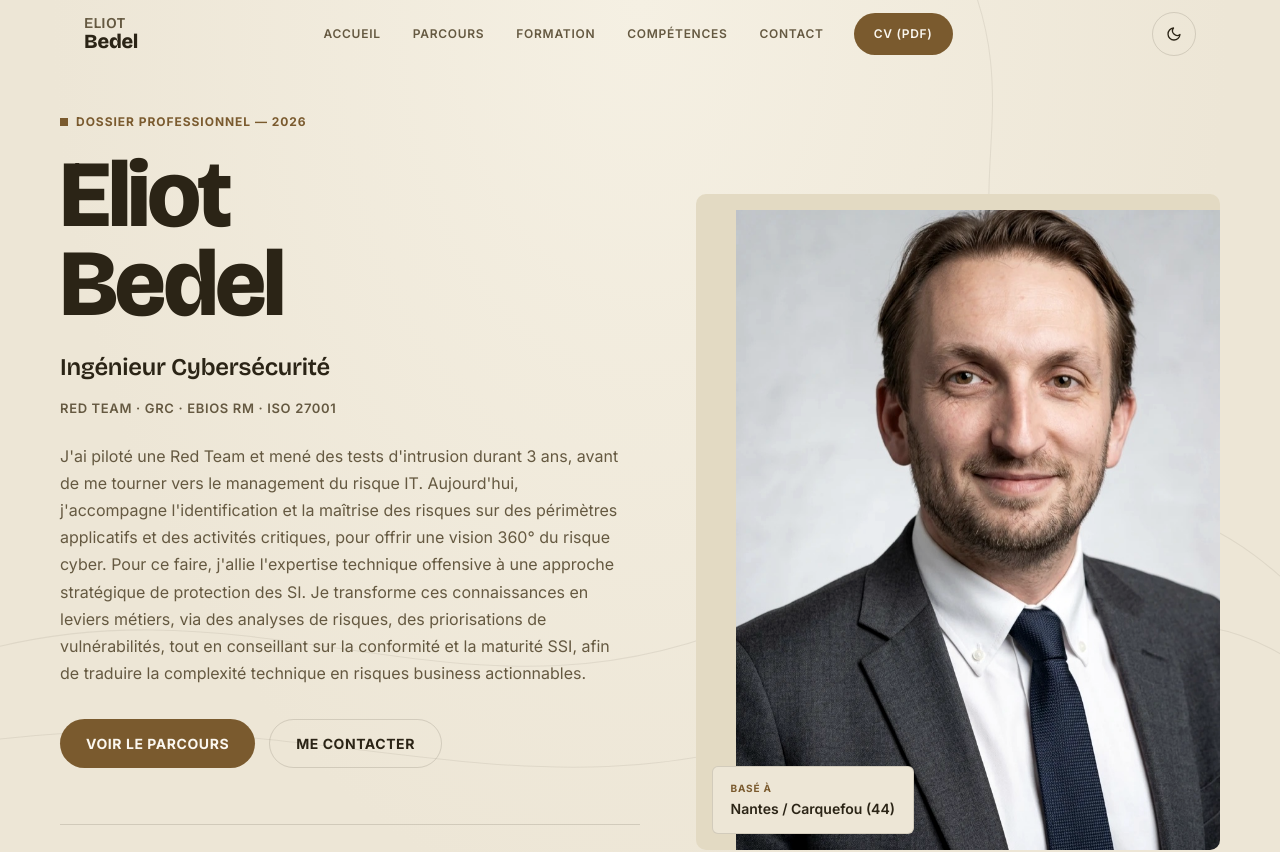
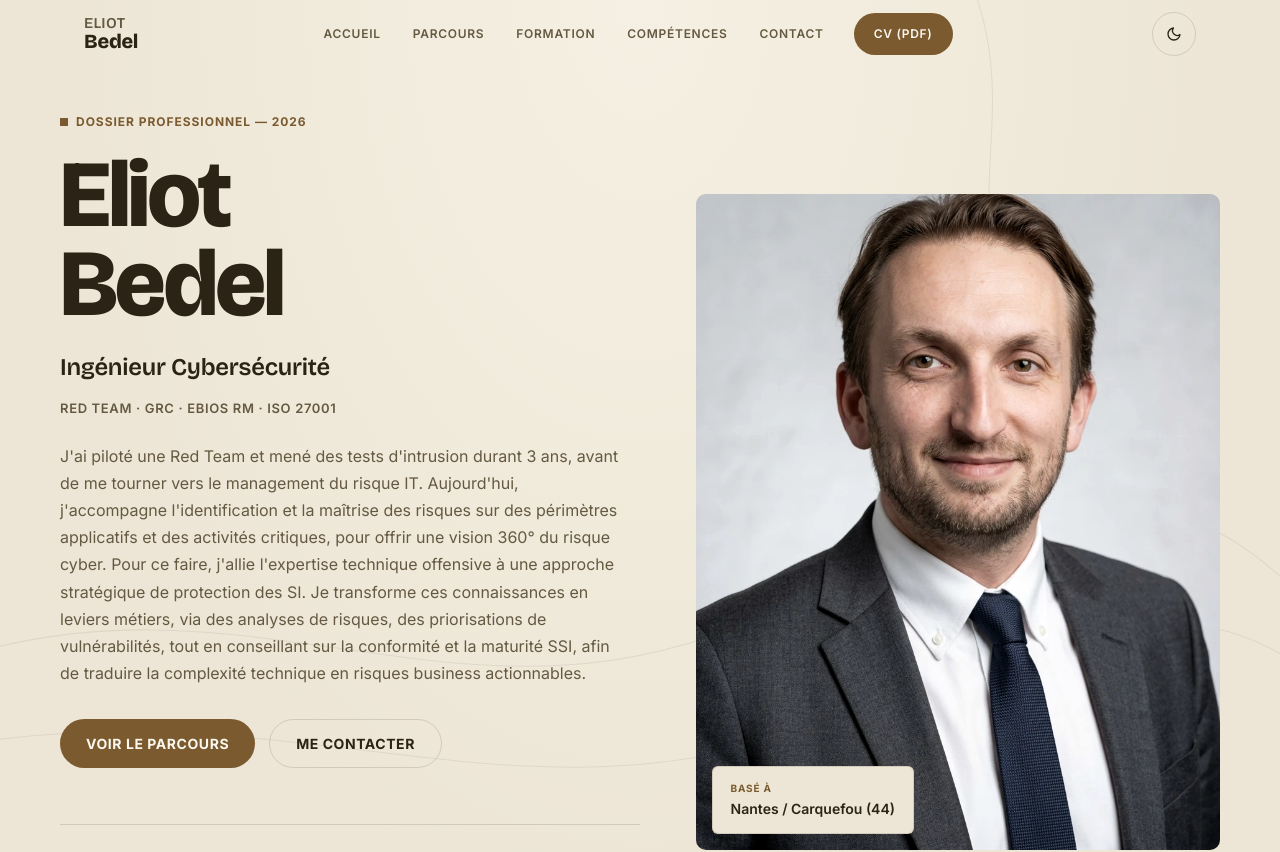
Before and after one commit to The-bub/CV, a React (Vite) app: page / in a window 1280 px wide. Shown: the top 852 px of the page. Built offline with nearby package versions, Linux system fonts and the light colour scheme.

Commit message:
Revert "Remplace GlareHover par TiltedCard (ReactBits) sur le portrait"
This reverts commit e9fb4ed46dc605320ffcfa4491fbb2d90251088b.

```diff
--- a/src/components/Hero.jsx
+++ b/src/components/Hero.jsx
@@ -1,7 +1,6 @@
 import photo from "../assets/eliot-bedel-2026.jpg";
 import { profile } from "../data";
 import BlurText from "./BlurText";
-import TiltedCard from "./TiltedCard";
 
 export default function Hero() {
   return (
@@ -51,18 +50,7 @@ export default function Hero() {
         </div>
 
         <div className="hero__photo-panel">
-          <TiltedCard
-            imageSrc={photo}
-            altText="Portrait d'Eliot Bedel"
-            containerWidth="100%"
-            containerHeight="100%"
-            imageWidth="100%"
-            imageHeight="100%"
-            scaleOnHover={1.06}
-            rotateAmplitude={10}
-            showMobileWarning={false}
-            showTooltip={false}
-          />
+          <img className="hero__photo" src={photo} alt="Portrait d'Eliot Bedel" />
           <div className="hero__photo-fade" aria-hidden="true" />
           <div className="hero__badge">
             <span className="hero__badge-label">Basé à</span>
--- a/src/components/TiltedCard.css
+++ /dev/null
@@ -1,65 +0,0 @@
-.tilted-card-figure {
-  position: relative;
-  width: 100%;
-  height: 100%;
-  perspective: 800px;
-  display: flex;
-  flex-direction: column;
-  align-items: center;
-  justify-content: center;
-}
-
-.tilted-card-mobile-alert {
-  position: absolute;
-  top: 1rem;
-  text-align: center;
-  font-size: 0.875rem;
-  display: none;
-}
-
-@media (max-width: 640px) {
-  .tilted-card-mobile-alert {
-    display: block;
-  }
-  .tilted-card-caption {
-    display: none;
-  }
-}
-
-.tilted-card-inner {
-  position: relative;
-  transform-style: preserve-3d;
-}
-
-.tilted-card-img {
-  position: absolute;
-  top: 0;
-  left: 0;
-  object-fit: cover;
-  border-radius: 15px;
-  will-change: transform;
-  transform: translateZ(0);
-}
-
-.tilted-card-overlay {
-  position: absolute;
-  top: 0;
-  left: 0;
-  z-index: 2;
-  will-change: transform;
-  transform: translateZ(30px);
-}
-
-.tilted-card-caption {
-  pointer-events: none;
-  position: absolute;
-  left: 0;
-  top: 0;
-  border-radius: 4px;
-  background-color: #fff;
-  padding: 4px 10px;
-  font-size: 10px;
-  color: #2d2d2d;
-  opacity: 0;
-  z-index: 3;
-}
--- a/src/components/TiltedCard.jsx
+++ /dev/null
@@ -1,132 +0,0 @@
-import { useRef, useState } from 'react';
-import { motion, useMotionValue, useSpring } from 'motion/react';
-import './TiltedCard.css';
-
-const springValues = {
-  damping: 30,
-  stiffness: 100,
-  mass: 2,
-};
-
-export default function TiltedCard({
-  imageSrc,
-  altText = 'Tilted card image',
-  captionText = '',
-  containerHeight = '300px',
-  containerWidth = '100%',
-  imageHeight = '300px',
-  imageWidth = '300px',
-  scaleOnHover = 1.1,
-  rotateAmplitude = 14,
-  showMobileWarning = true,
-  showTooltip = true,
-  overlayContent = null,
-  displayOverlayContent = false,
-}) {
-  const ref = useRef(null);
-
-  const x = useMotionValue();
-  const y = useMotionValue();
-  const rotateX = useSpring(useMotionValue(0), springValues);
-  const rotateY = useSpring(useMotionValue(0), springValues);
-  const scale = useSpring(1, springValues);
-  const opacity = useSpring(0);
-  const rotateFigcaption = useSpring(0, {
-    stiffness: 350,
-    damping: 30,
-    mass: 1,
-  });
-
-  const [lastY, setLastY] = useState(0);
-
-  function handleMouse(e) {
-    if (!ref.current) return;
-
-    const rect = ref.current.getBoundingClientRect();
-    const offsetX = e.clientX - rect.left - rect.width / 2;
-    const offsetY = e.clientY - rect.top - rect.height / 2;
-
-    const rotationX = (offsetY / (rect.height / 2)) * -rotateAmplitude;
-    const rotationY = (offsetX / (rect.width / 2)) * rotateAmplitude;
-
-    rotateX.set(rotationX);
-    rotateY.set(rotationY);
-
-    x.set(e.clientX - rect.left);
-    y.set(e.clientY - rect.top);
-
-    const velocityY = offsetY - lastY;
-    rotateFigcaption.set(-velocityY * 0.6);
-    setLastY(offsetY);
-  }
-
-  function handleMouseEnter() {
-    scale.set(scaleOnHover);
-    opacity.set(1);
-  }
-
-  function handleMouseLeave() {
-    opacity.set(0);
-    scale.set(1);
-    rotateX.set(0);
-    rotateY.set(0);
-    rotateFigcaption.set(0);
-  }
-
-  return (
-    <figure
-      ref={ref}
-      className="tilted-card-figure"
-      style={{
-        height: containerHeight,
-        width: containerWidth,
-      }}
-      onMouseMove={handleMouse}
-      onMouseEnter={handleMouseEnter}
-      onMouseLeave={handleMouseLeave}
-    >
-      {showMobileWarning && (
-        <div className="tilted-card-mobile-alert">This effect is not optimized for mobile. Check on desktop.</div>
-      )}
-
-      <motion.div
-        className="tilted-card-inner"
-        style={{
-          width: imageWidth,
-          height: imageHeight,
-          rotateX,
-          rotateY,
-          scale,
-        }}
-      >
-        <motion.img
-          src={imageSrc}
-          alt={altText}
-          className="tilted-card-img"
-          style={{
-            width: imageWidth,
-            height: imageHeight,
-          }}
-        />
-
-        {displayOverlayContent && overlayContent && (
-          <motion.div className="tilted-card-overlay">{overlayContent}</motion.div>
-        )}
-      </motion.div>
-
-      {showTooltip && (
-        <motion.figcaption
-          className="tilted-card-caption"
-          style={{
-            x,
-            y,
-            opacity,
-            rotate: rotateFigcaption,
-          }}
-        >
-          {captionText}
-        </motion.figcaption>
-      )}
-    </figure>
-  );
-}
--- a/src/index.css
+++ b/src/index.css
@@ -452,7 +452,6 @@ h3 {
 
 .hero__photo-panel {
   position: relative;
-  width: 100%;
   aspect-ratio: 4 / 5;
   border-radius: var(--radius);
   overflow: hidden;
@@ -460,8 +459,9 @@ h3 {
   animation: hero-in 1.1s var(--ease) 0.1s both;
 }
 
-.hero__photo-panel .tilted-card-img {
-  border-radius: 0;
+.hero__photo {
+  width: 100%;
+  height: 100%;
   object-fit: cover;
   filter: grayscale(0.15) contrast(1.04);
 }
@@ -516,7 +516,6 @@ h3 {
 
   .hero__photo-panel {
     order: -1;
-    width: 100%;
     aspect-ratio: 1 / 1;
     max-width: 420px;
     margin: 0 auto;
```
